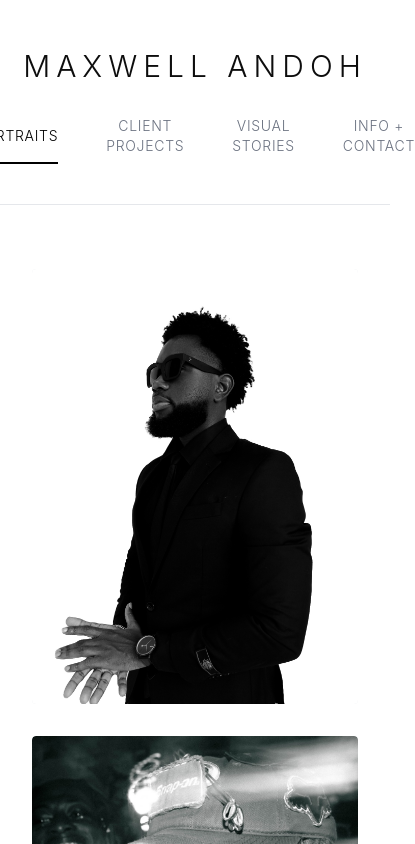
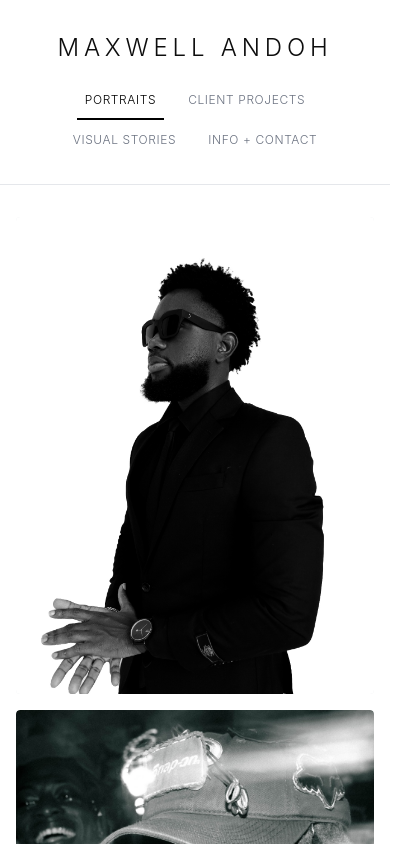
Before and after one commit to Fxmadeworlator/maxwell, a React (Vite) app: page / in a window 390 px wide. Shown: the top 844 px of the page, 415 px wide, since content can reach past the window. Built offline with nearby package versions, Linux system fonts and the light colour scheme.

Commit message:
Adjust site for mobile view
Resize elements for better mobile responsiveness, including reducing tab sizes.

```diff
--- a/src/pages/Index.tsx
+++ b/src/pages/Index.tsx
@@ -31,22 +31,22 @@ const Index = () => {
   return (
     <div className="min-h-screen bg-white">
       {/* Header */}
-      <header className="text-center py-12 border-b border-gray-200">
-        <h1 className="text-3xl font-light tracking-[0.2em] mb-8">MAXWELL ANDOH</h1>
+      <header className="text-center py-8 md:py-12 border-b border-gray-200 px-4">
+        <h1 className="text-2xl md:text-3xl font-light tracking-[0.2em] mb-6 md:mb-8">MAXWELL ANDOH</h1>
 
         {/* Navigation */}
-        <nav className="flex justify-center space-x-12">
+        <nav className="flex justify-center flex-wrap gap-4 md:gap-12">
           {tabs.map((tab) => (
             <button
               key={tab.id}
               onClick={() => setActiveTab(tab.id)}
-              className={`text-sm font-light tracking-wider transition-all duration-300 hover:text-gray-600 relative group ${
+              className={`text-xs md:text-sm font-light tracking-wider transition-all duration-300 hover:text-gray-600 relative group px-2 py-1 ${
                 activeTab === tab.id
                   ? 'text-black'
                   : 'text-gray-500 hover:text-gray-800'
               }`}
             >
-              {tab.label}
+              <span className="whitespace-nowrap">{tab.label}</span>
               <div className={`absolute bottom-[-8px] left-0 w-full h-0.5 bg-black transform origin-left transition-all duration-300 ${
                 activeTab === tab.id ? 'scale-x-100' : 'scale-x-0 group-hover:scale-x-50'
               }`} />
@@ -61,7 +61,7 @@ const Index = () => {
       </main>
 
       {/* Footer */}
-      <footer className="text-center py-8 text-gray-500 text-sm border-t border-gray-200">
+      <footer className="text-center py-6 md:py-8 text-gray-500 text-xs md:text-sm border-t border-gray-200 px-4">
         <p>© 2025 Maxwell Andoh. All rights reserved.</p>
       </footer>
     </div>
@@ -138,9 +138,9 @@ const PortraitsSection = () => {
   };
 
   return (
-    <section className="py-16 px-8">
+    <section className="py-8 md:py-16 px-4 md:px-8">
       <div className="max-w-6xl mx-auto">
-        <div className="grid grid-cols-1 md:grid-cols-2 lg:grid-cols-3 gap-8">
+        <div className="grid grid-cols-1 sm:grid-cols-2 lg:grid-cols-3 gap-4 md:gap-8">
           {images.map((image, index) => (
             <div
               key={image.id}
@@ -254,9 +254,9 @@ const ClientsSection = () => {
   }
 
   return (
-    <section className="py-16 px-8">
+    <section className="py-8 md:py-16 px-4 md:px-8">
       <div className="max-w-6xl mx-auto">
-        <div className="grid grid-cols-1 md:grid-cols-2 gap-12">
+        <div className="grid grid-cols-1 md:grid-cols-2 gap-8 md:gap-12">
           {albums.map((album) => (
             <div
               key={album.id}
@@ -271,7 +271,7 @@ const ClientsSection = () => {
                 />
               </div>
               <div className="text-center">
-                <h3 className="text-lg font-light mb-1">{album.title}</h3>
+                <h3 className="text-base md:text-lg font-light mb-1">{album.title}</h3>
                 <p className="text-gray-500 text-sm tracking-wide">{album.client}</p>
               </div>
             </div>
@@ -326,11 +326,11 @@ const StoriesSection = () => {
   }
 
   return (
-    <section className="py-16 px-8">
+    <section className="py-8 md:py-16 px-4 md:px-8">
       <div className="max-w-6xl mx-auto">
-        <div className="space-y-16">
+        <div className="space-y-12 md:space-y-16">
           {series.map((item) => (
-            <div key={item.id} className="grid grid-cols-1 lg:grid-cols-2 gap-12 items-center">
+            <div key={item.id} className="grid grid-cols-1 lg:grid-cols-2 gap-8 md:gap-12 items-center">
               <div className="aspect-[5/3] bg-gray-100 image-hover overflow-hidden rounded-lg">
                 <img
                   src={item.src}
@@ -339,11 +339,11 @@ const StoriesSection = () => {
                 />
               </div>
               <div className="space-y-4">
-                <h3 className="text-2xl font-light tracking-wide">{item.title}</h3>
-                <p className="text-gray-600 leading-relaxed">{item.description}</p>
+                <h3 className="text-xl md:text-2xl font-light tracking-wide">{item.title}</h3>
+                <p className="text-gray-600 leading-relaxed text-sm md:text-base">{item.description}</p>
                 <Button
                   variant="outline"
-                  className="mt-4 bg-transparent border-black text-black hover:bg-black hover:text-white transition-colors duration-300"
+                  className="mt-4 bg-transparent border-black text-black hover:bg-black hover:text-white transition-colors duration-300 text-sm md:text-base"
                   onClick={() => setSelectedSeries(item)}
                 >
                   View Series
@@ -359,9 +359,9 @@ const StoriesSection = () => {
 
 const InfoSection = () => {
   return (
-    <section className="py-16 px-8">
+    <section className="py-8 md:py-16 px-4 md:px-8">
       <div className="max-w-4xl mx-auto">
-        <div className="grid grid-cols-1 lg:grid-cols-2 gap-16 items-start">
+        <div className="grid grid-cols-1 lg:grid-cols-2 gap-12 md:gap-16 items-start">
           <div className="space-y-8">
             <div className="aspect-[3/4] bg-gray-100 image-hover overflow-hidden rounded-lg">
               <img
@@ -372,10 +372,10 @@ const InfoSection = () => {
             </div>
           </div>
 
-          <div className="space-y-8">
+          <div className="space-y-6 md:space-y-8">
             <div>
-              <h2 className="text-2xl font-light tracking-wide mb-6">About</h2>
-              <div className="space-y-4 text-gray-600 leading-relaxed">
+              <h2 className="text-xl md:text-2xl font-light tracking-wide mb-4 md:mb-6">About</h2>
+              <div className="space-y-4 text-gray-600 leading-relaxed text-sm md:text-base">
                 <p>
                   Photographer specializing in portraiture, creative projects, and visual storytelling.
                   Based between urban landscapes and cultural narratives, I capture authentic
@@ -389,8 +389,8 @@ const InfoSection = () => {
             </div>
 
             <div>
-              <h3 className="text-xl font-light tracking-wide mb-4">Enquiries</h3>
-              <div className="space-y-2 text-gray-600">
+              <h3 className="text-lg md:text-xl font-light tracking-wide mb-4">Enquiries</h3>
+              <div className="space-y-2 text-gray-600 text-sm md:text-base">
                 <a href="mailto:maxxandohh@gmail.com" className="block hover:text-gray-800 transition-colors">maxxandohh@gmail.com</a>
                 <p>+233246368562</p>
                 <p>Available for projects worldwide</p>
@@ -398,7 +398,7 @@ const InfoSection = () => {
             </div>
 
             <div>
-              <h3 className="text-xl font-light tracking-wide mb-4">Socials</h3>
+              <h3 className="text-lg md:text-xl font-light tracking-wide mb-4">Socials</h3>
               <div className="space-y-2 text-gray-600 text-sm">
                 <a href="https://www.instagram.com/maxxandohh/?hl=en" target="_blank" rel="noopener noreferrer" className="block hover:text-gray-800 transition-colors">• Instagram</a>
                 <a href="https://x.com/maxxandohh" target="_blank" rel="noopener noreferrer" className="block hover:text-gray-800 transition-colors">• Twitter</a>
```
